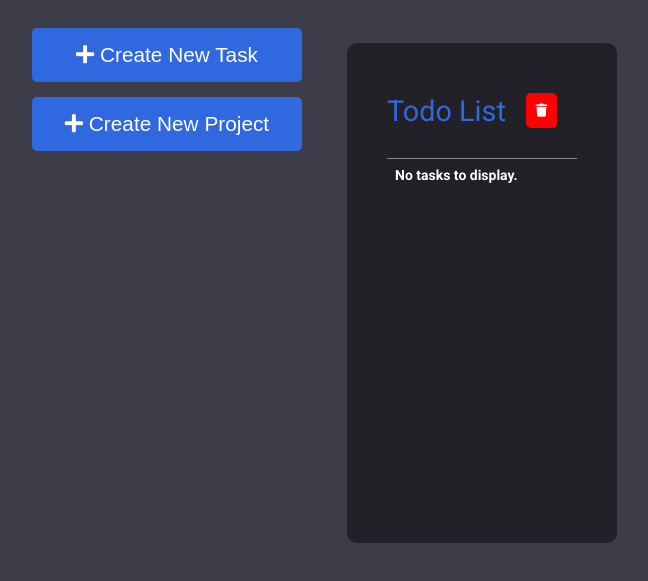
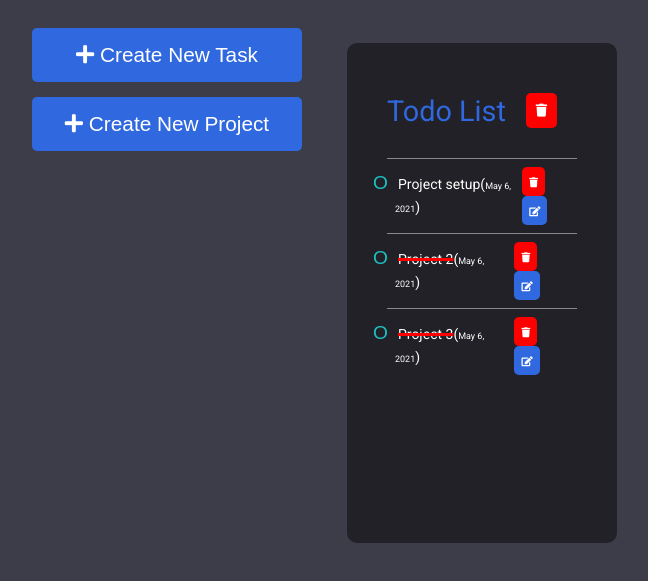
Before and after one commit to alto4/TaskManager, a website with bundled scripts: page dist/index.html in a window 1280 px wide. Shown: the part 123-704 px from the top of the page, without its empty margins (8-656 px from the left). Built offline with nearby package versions, Linux system fonts and the light colour scheme.

Commit message:
Toggle complete/incomplete buttons working.

```diff
--- a/css/style.css
+++ b/css/style.css
@@ -1,7 +1,5 @@
 /* Font Imports */
 @import url('https://fonts.googleapis.com/css2?family=Roboto+Slab:wght@400;500;700;800;900&family=Roboto:wght@400;500;700&display=swap');
-/* font-family: 'Roboto', sans-serif; */
-/* font-family: 'Roboto Slab', serif; */
 
 * {
   margin: 0;
@@ -19,18 +17,18 @@ body {
   font-family: 'Roboto', sans-serif;
 }
 
+h1 {
+  grid-column: span 3;
+  font-size: 2.7rem;
+  margin: 50px 0;
+}
+
 /* Projects Styles */
 .container {
   display: grid;
   grid-template-columns: 1fr 3fr;
   max-width: 1200px;
   margin: auto;;
-}
-
-h1 {
-  grid-column: span 3;
-  font-size: 2.7rem;
-  margin: 50px 0;
 }
 
 #projects {
@@ -51,7 +49,8 @@ h1 {
 button:hover {
   cursor: pointer;
 }
-/* Projcect Card Styles */
+
+/* Project Card Styles */
 .project-card {
   height: 500px;
 }
@@ -114,12 +113,31 @@ button {
   font-size: 10px;
 }
 
-ul li {
+.project-card h3 {
+  font-weight: 400;
+  display: flex;
+  justify-content: center;
+  align-items: center;
+}
+
+.project-card h3 i {
+  font-size: 13px;
+}
+
+.project-card ul li {
+  display: flex;
+  padding: 8px;
+  border-top: 1px solid #888;
   list-style-type:circle;
   font-size: 14px;
   justify-content: space-between;
 }
 
+del {
+  text-decoration: line-through;
+  text-decoration-color: red;
+  text-decoration-thickness: 3px;
+}
 /* Form Styles */
 .project-card,
 #project-input-form,
@@ -153,22 +171,3 @@ input {
   width: 100%;
   margin-top: 10px;
 }
-
-/* Project card styles */
-.project-card h3 {
-  font-weight: 400;
-  display: flex;
-  justify-content: center;
-  align-items: center;
-}
-
-.project-card h3 i {
-  font-size: 13px;
-}
-
-
-.project-card ul li {
-  display: flex;
-  padding: 8px;
-  border-top: 1px solid #888;
-}
--- a/src/index.js
+++ b/src/index.js
@@ -16,7 +16,8 @@ let testProject = new Project(
   "Todo List",
   "A dynamic project management application.",
   "May 10, 2021",
-  []
+  [],
+  false
 );
 
 // Sample task creation
@@ -29,9 +30,32 @@ let task1 = new Task(
   []
 );
 
+let task2 = new Task(
+  "Project 2",
+  "Webpack setup and create Project and Task classes",
+  "May 6, 2021",
+  "High",
+  "Use webpack",
+  [],
+  true
+);
+
+let task3 = new Task(
+  "Project 3",
+  "Webpack setup and create Project and Task classes",
+  "May 6, 2021",
+  "High",
+  "Use webpack",
+  [],
+  true
+);
 projects.push(testProject);
-// testProject.addTask(task1);
-task1.toggleComplete();
+testProject.addTask(task1);
+testProject.addTask(task2);
+task2.toggleComplete();
+task2.toggleComplete();
+testProject.addTask(task3);
+//task1.toggleComplete();
 // END OF DEBUG CODE
 
 // displayProjects - renders all projects and associated list of tasks into DOM as project cards
@@ -49,7 +73,11 @@ function displayProjects() {
     project.tasks.length > 0
       ? (projectDisplay += `${project.tasks
           .map((task, taskIndex) => {
-            return `<li><div><button class="btn-complete">O</button>${task.title}(<small>${task.dueDate}</small>)</div><div class="card-buttons"><button class="btn btn-delete" data-project="${projectIndex}" data-id="${taskIndex}"><i class="fa fa-trash"></i></button> <button class="btn btn-edit" data-project="${projectIndex}" data-id="${taskIndex}"><i class="fa fa-edit"></i></button></div></li>`;
+            return `<li><div><button class="btn-complete"  data-project="${projectIndex}" data-id="${taskIndex}">O</button>${
+              task.complete ? "<del>" : ""
+            }${task.title}${task.complete ? "</del>" : ""}(<small>${
+              task.dueDate
+            }</small>)</div><div class="card-buttons"><button class="btn btn-delete" data-project="${projectIndex}" data-id="${taskIndex}"><i class="fa fa-trash"></i></button> <button class="btn btn-edit" data-project="${projectIndex}" data-id="${taskIndex}"><i class="fa fa-edit"></i></button></div></li>`;
           })
           .join("")}`)
       : (projectDisplay += "<li><strong>No tasks to display.</strong></li>");
@@ -59,6 +87,13 @@ function displayProjects() {
     `;
 
     projectsContainer.innerHTML += projectDisplay;
+
+    // Loop through and strike out completed tasks
+    // let projectListItems = [
+    //   ...document.querySelectorAll(".project-card ul li div"),
+    // ];
+
+    // listItem.style.setProperty("text-decoration", "line-through");
   });
 
   // Add all event listeners to DOM element buttons and clear form back to default state
@@ -180,10 +215,20 @@ function addTaskEventListeners() {
   let editTaskButtons = [...document.querySelectorAll(".btn-edit")];
   let completeButtons = [...document.querySelectorAll(".btn-complete")];
 
+  // Complete/Incomplete button events
   completeButtons.forEach((button) => {
     button.addEventListener("click", function (e) {
       e.preventDefault();
-      alert("COMPLETE");
+
+      let projectIndex = e.target.getAttribute("data-project");
+      let taskIndex = e.target.getAttribute("data-id");
+
+      // Mark targetted task as complete
+      projects[projectIndex].tasks[taskIndex].toggleComplete();
+
+      // Rerender display to show update
+      displayAllTasks();
+      displayProjects();
     });
   });
 
```
Also changed, not shown: dist/main.js.
